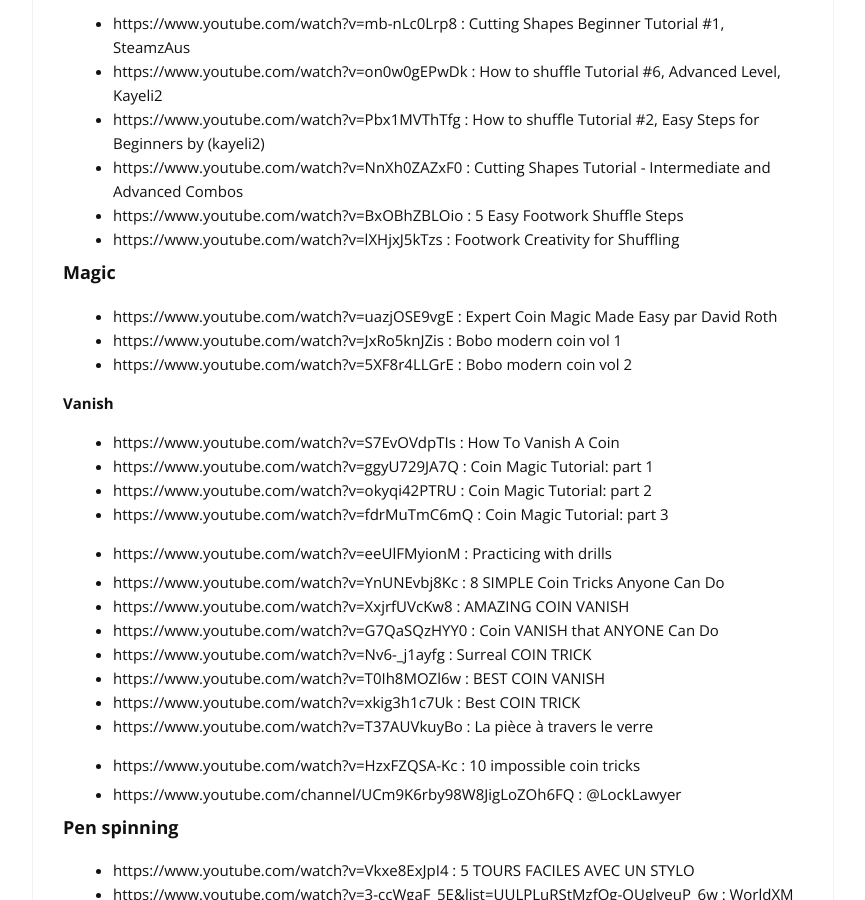
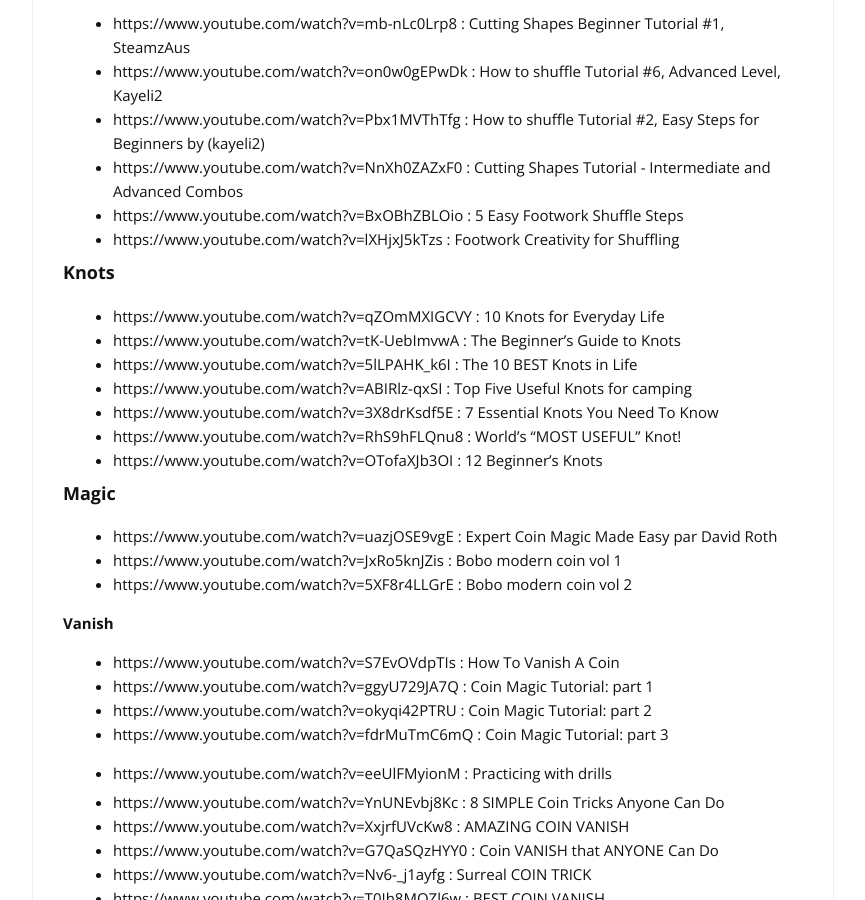
Before and after one commit to cylmat/cylmat.github.io, a Jekyll site: the page built from _pages/tricks.md, in a window 1280 px wide and 900 px high, scrolled down 622 px. Shown: the whole window, without its empty margins (207-1072 px from the left). Built offline with Jekyll 4.4.1, drawn with Linux system fonts in a browser that asks for light colours; nearby versions of some CDN libraries.

Commit message:
Update tricks.md

```diff
--- a/_pages/tricks.md
+++ b/_pages/tricks.md
@@ -25,6 +25,16 @@
 - https://www.youtube.com/watch?v=NnXh0ZAZxF0 : Cutting Shapes Tutorial - Intermediate and Advanced Combos
 - https://www.youtube.com/watch?v=BxOBhZBLOio : 5 Easy Footwork Shuffle Steps
 - https://www.youtube.com/watch?v=lXHjxJ5kTzs : Footwork Creativity for Shuffling
+
+### Knots
+
+- https://www.youtube.com/watch?v=qZOmMXIGCVY : 10 Knots for Everyday Life
+- https://www.youtube.com/watch?v=tK-UebImvwA : The Beginner's Guide to Knots
+- https://www.youtube.com/watch?v=5lLPAHK_k6I : The 10 BEST Knots in Life
+- https://www.youtube.com/watch?v=ABIRlz-qxSI : Top Five Useful Knots for camping
+- https://www.youtube.com/watch?v=3X8drKsdf5E : 7 Essential Knots You Need To Know
+- https://www.youtube.com/watch?v=RhS9hFLQnu8 : World’s “MOST USEFUL” Knot!
+- https://www.youtube.com/watch?v=OTofaXJb3OI : 12 Beginner's Knots
 
 ### Magic
 
```
